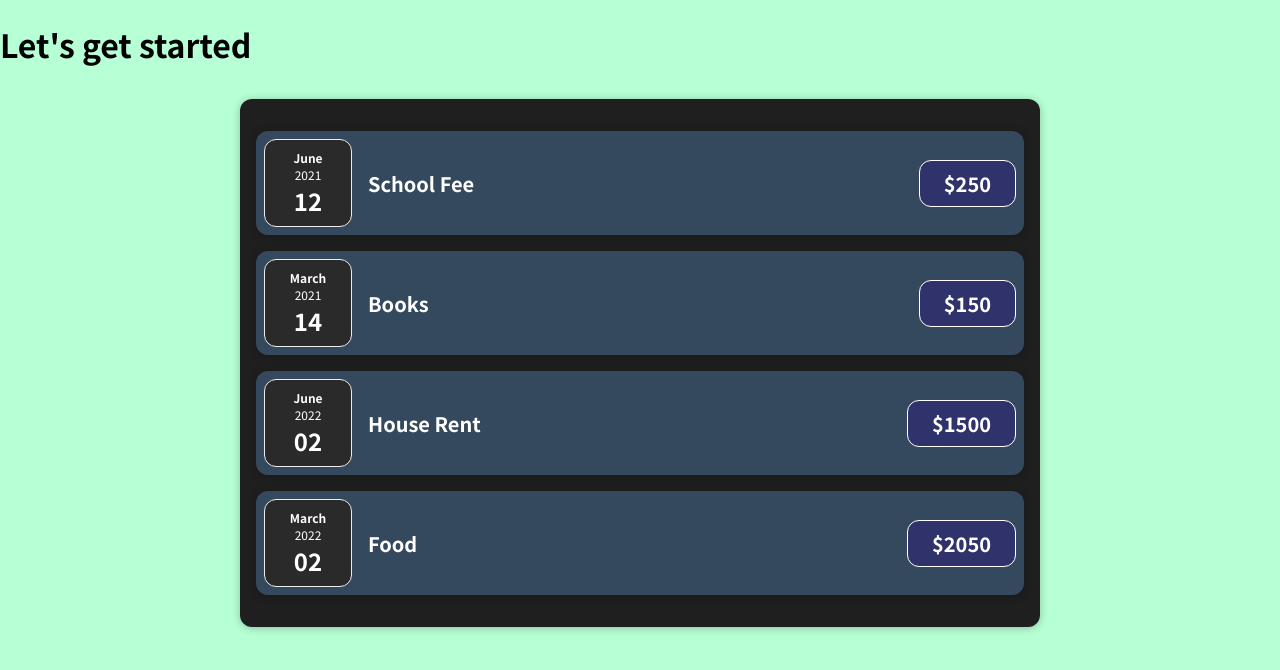
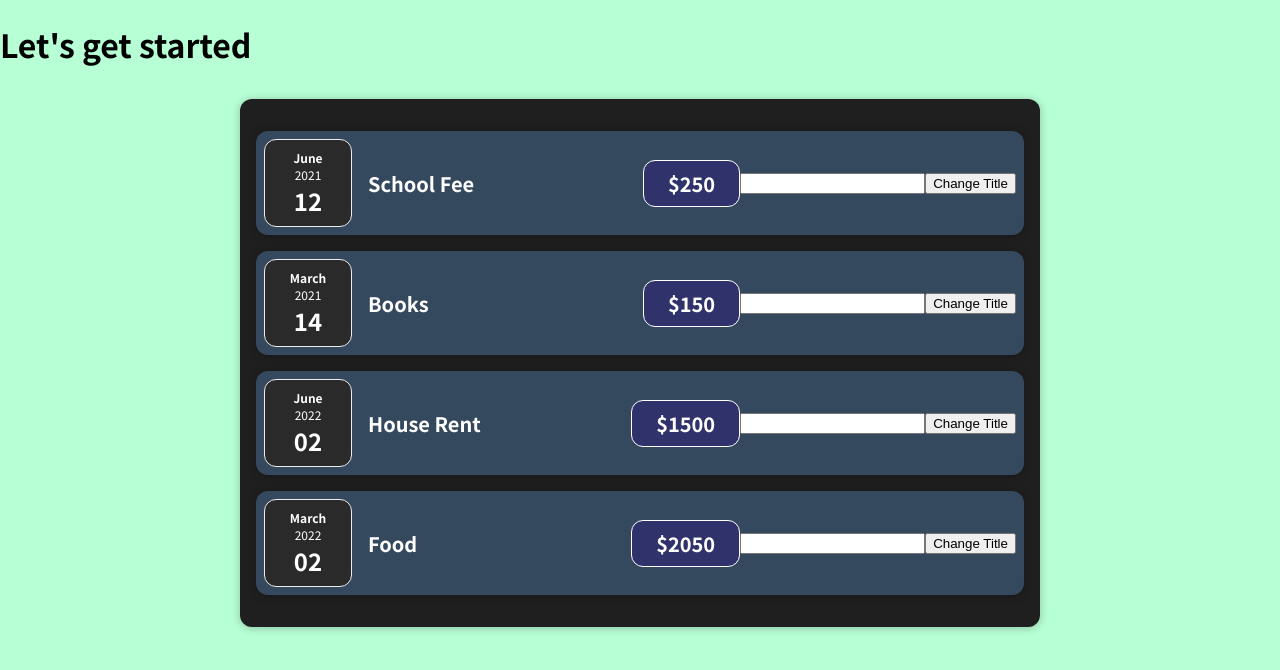
Before and after one commit to gyawali9/expense-tracker-react, a React (Create React App) app: page / in a window 1280 px wide. Shown: the top 670 px of the page. Built offline with nearby package versions, Linux system fonts and the light colour scheme.

Commit message:
click and change event implemented

```diff
--- a/src/components/Expenses/ExpenseItem.js
+++ b/src/components/Expenses/ExpenseItem.js
@@ -1,18 +1,30 @@
-import React from 'react'
+import React, { useState } from 'react'
 import ExpenseDate from './ExpenseDate'
 import Card from '../UI/Card'
 import './ExpenseItem.css'
 
 const ExpenseItem = (props) => {
+  const [newTitle, setNewTitle] = useState("");
+  const [title, setTitle] = useState(props.title);
+
+  const clickHandler = () =>{
+    setTitle(newTitle);
+  }
+
+  const changeHandler = (e) =>{
+    setNewTitle(e.target.value)
+  }
 
 
   return (
     <Card className='expense-item'>
         <ExpenseDate date={props.date} />
         <div className='expense-item__description'>
-            <h2>{props.title}</h2>
+            <h2>{title}</h2>
             <div className='expense-item__price'>${props.amount}</div>
         </div>
+        <input onChange={changeHandler} type="text" value={newTitle} />
+        <button onClick={clickHandler}>Change Title</button>
     </Card>
   )
 }
```
